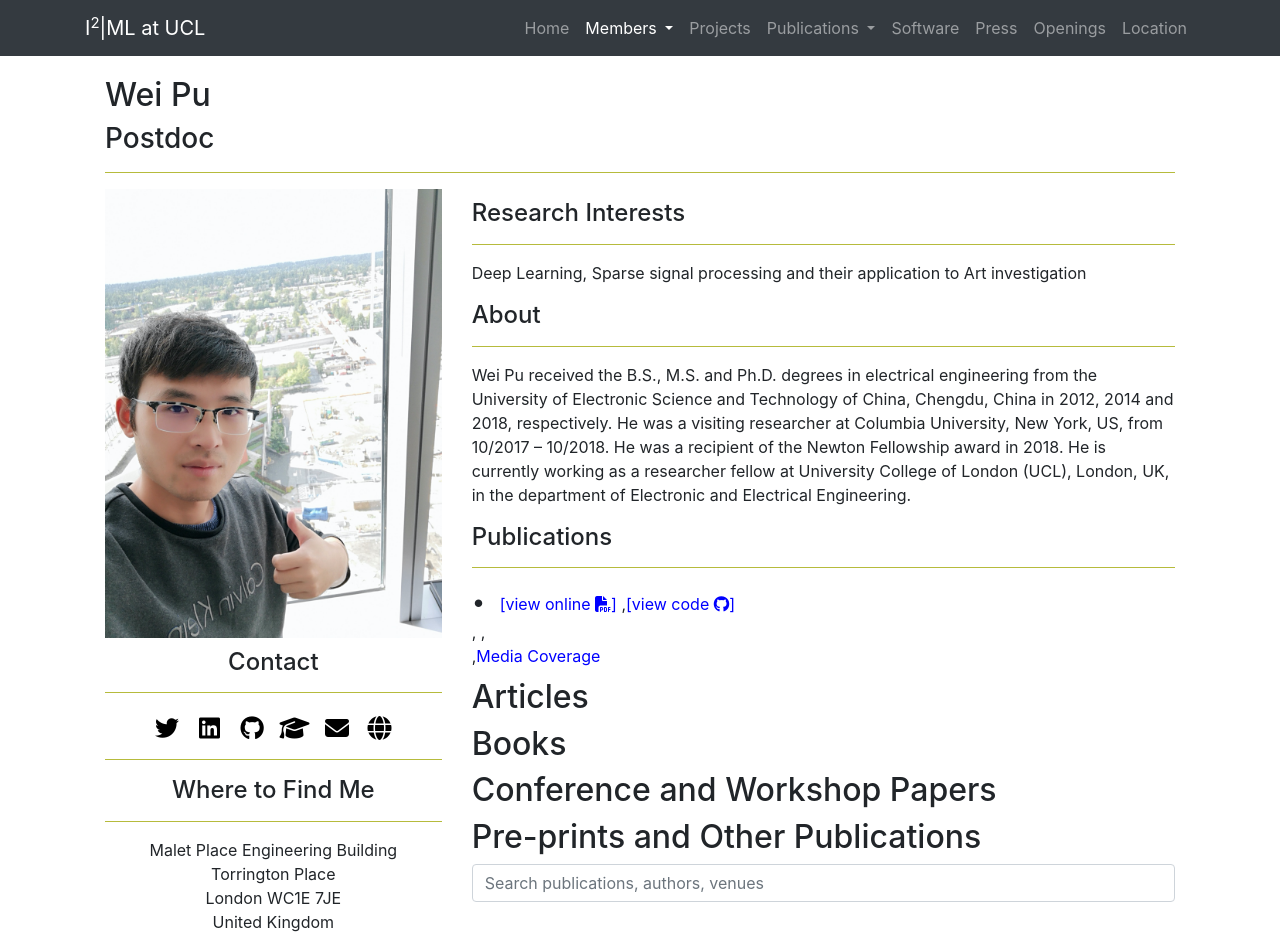
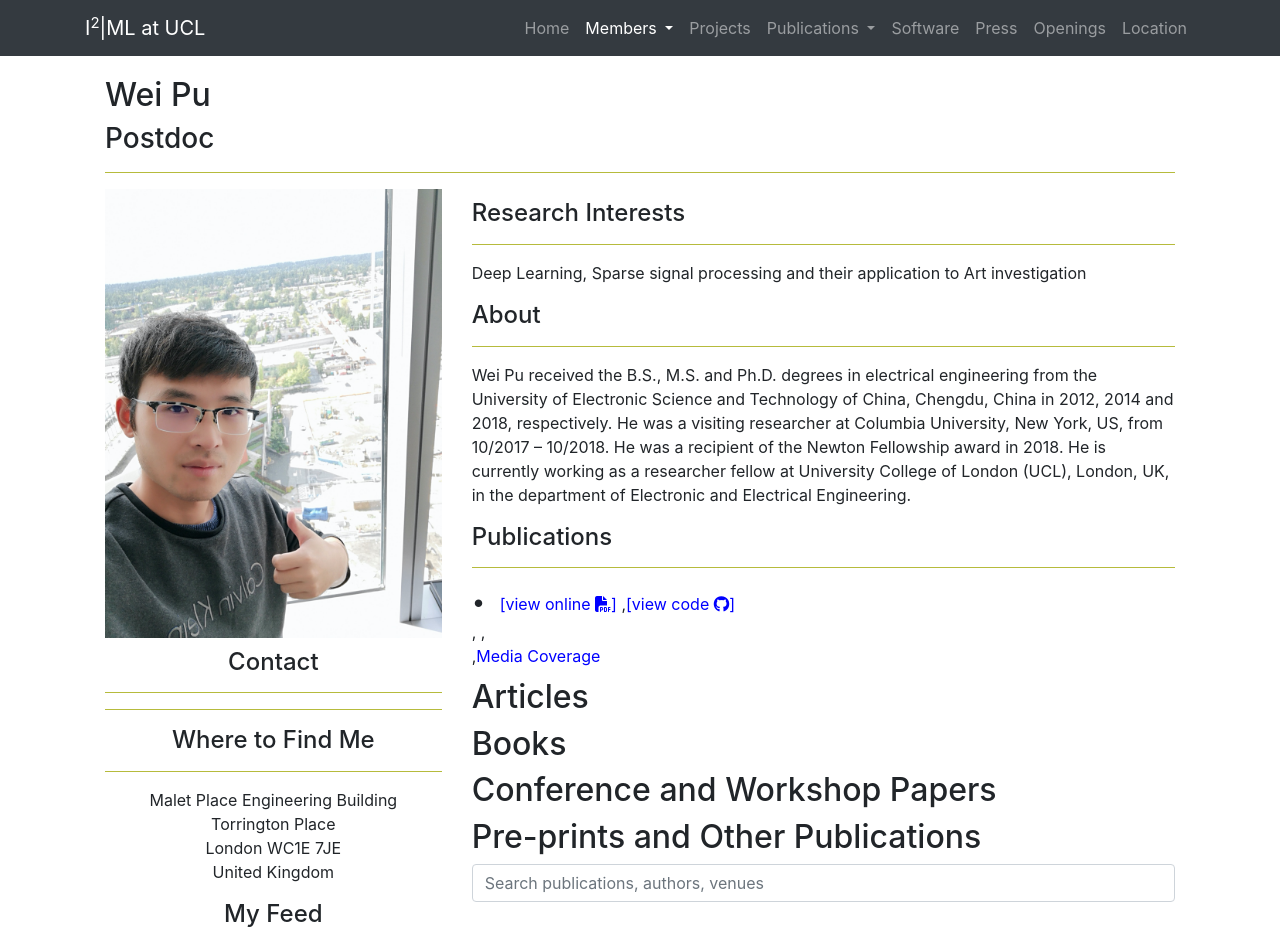
Before and after one commit to iiml-ucl/iiml-ucl.github.io, a website: page members/pu.html in a window 1280 px wide. Shown: the top 937 px of the page. Drawn offline with nearby package versions, Linux system fonts and the light colour scheme.

Commit message:
[Lyu & Pu] Formatting and social links added/removed

```diff
--- a/members/pu.html
+++ b/members/pu.html
@@ -60,36 +60,6 @@
                     <hr>
 
                     <ul class="list-inline social-buttons">
-                        <li class="list-inline-item">
-                            <a target="_blank" href="#">
-                                <i class="fab fa-twitter"></i>
-                            </a>
-                        </li>
-                        <li class="list-inline-item">
-                            <a target="_blank" href="#">
-                                <i class="fab fa-linkedin"></i>
-                            </a>
-                        </li>
-                        <li class="list-inline-item">
-                            <a target="_blank" href="#">
-                                <i class="fab fa-github"></i>
-                            </a>
-                        </li>
-                        <li class="list-inline-item">
-                            <a target="_blank" href="#">
-                                <i class="fas fa-graduation-cap"></i>
-                            </a>
-                        </li>
-                        <li class="list-inline-item">
-                            <a target="_blank" href="mailto:">
-                                <i class="fas fa-envelope"></i>
-                            </a>
-                        </li>
-                        <li class="list-inline-item">
-                            <a target="_blank" href="#">
-                                <i class="fas fa-globe"></i>
-                            </a>
-                        </li>
                     </ul>
                     <hr>
                     <h4>Where to Find Me</h4>
```
Also changed, not shown: members/lyu.html (+0 -5 lines), members/members.html (+9 -34 lines), projects/header.html (+4 -7 lines).
